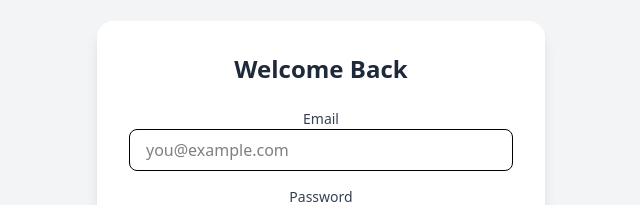
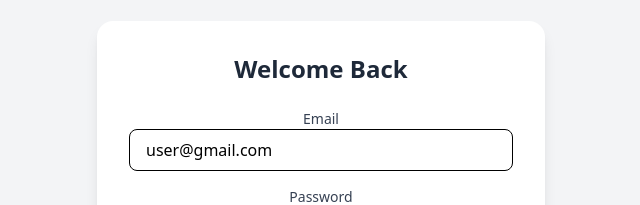
Before and after one commit to Sahil9111/-echolet-frontend, a React (Vite) app: page / in a window 1280 px wide. Shown: the part 199-404 px from the top of the page, without its empty margins (319-959 px from the left). Built offline with nearby package versions, Linux system fonts and the light colour scheme.

Commit message:
providing default user crediantials

```diff
--- a/src/components/Authentication/Login.jsx
+++ b/src/components/Authentication/Login.jsx
@@ -11,7 +11,7 @@ import { UserContext } from "../../context/user/UserContex.jsx";
 function Login() {
   const { login } = useContext(UserContext)
   const navigate = useNavigate();
-  const [form, setForm] = useState({ email: '', password: '' });
+  const [form, setForm] = useState({ email: 'user@gmail.com', password: '123' });
 
   const handleChange = (event) => {
     const { name, value } = event.target;
```
